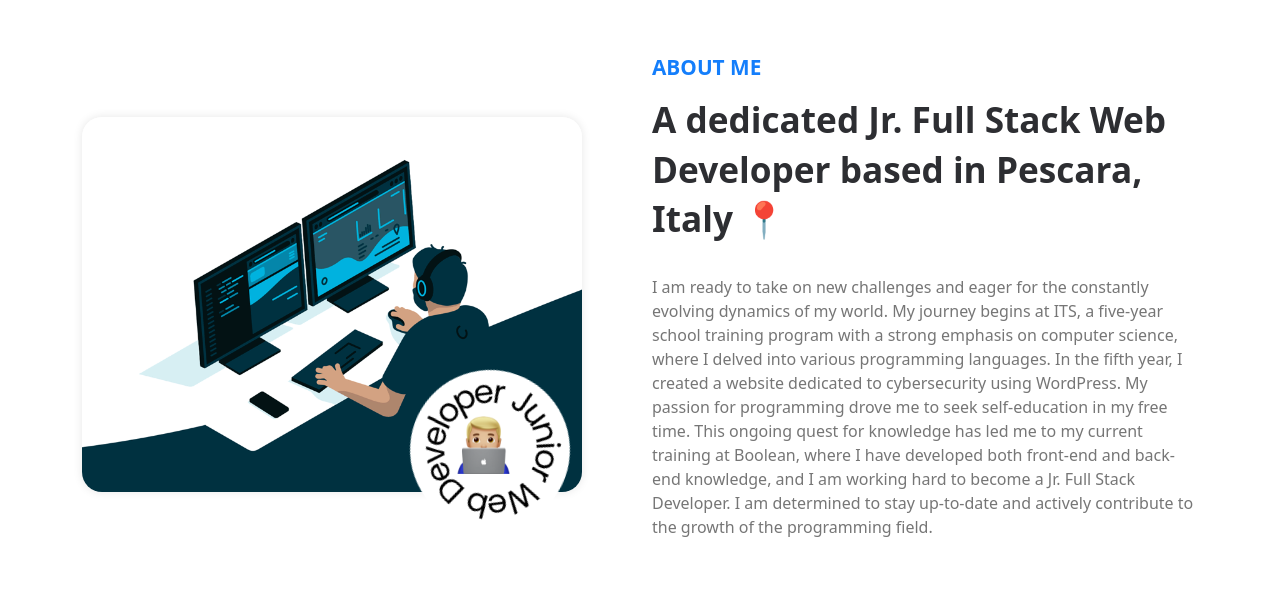
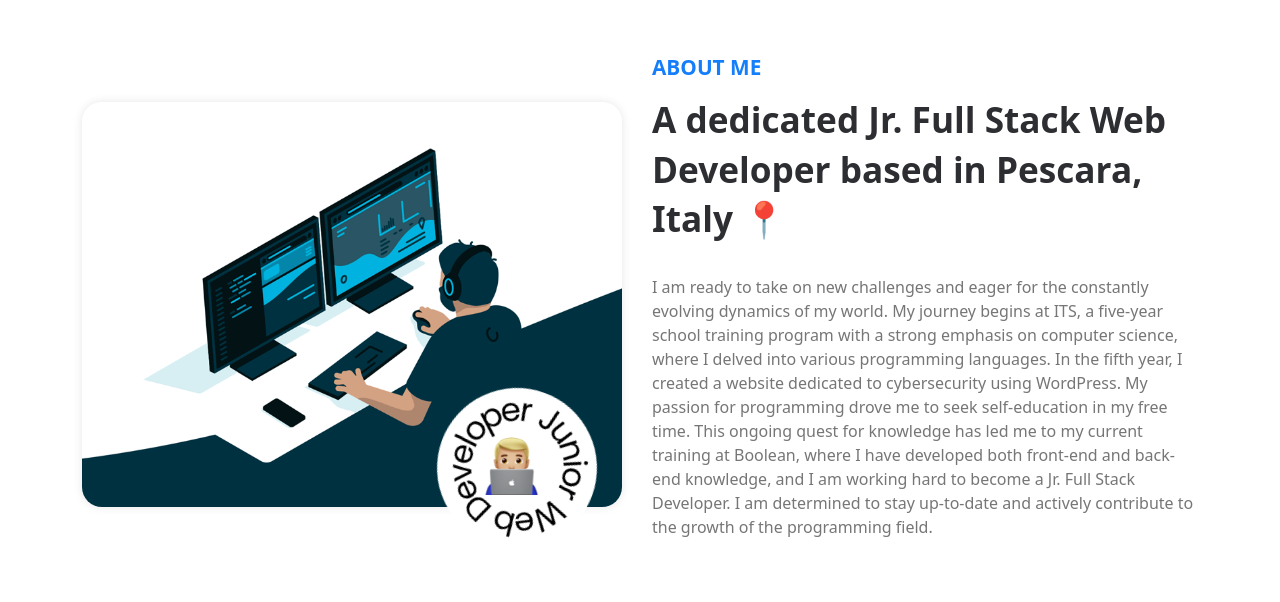
Before and after one commit to stefansimereaa/Personal-Portfolio, a Vue app: page / in a window 1280 px wide. Shown: the part 1001-1603 px from the top of the page. Built offline with nearby package versions, Linux system fonts and the light colour scheme.

Commit message:
fixed dimensions img about me

```diff
--- a/src/components/main/sections/Aboutme.vue
+++ b/src/components/main/sections/Aboutme.vue
@@ -47,7 +47,7 @@ export default {
 
 // First img style
  #first-img{
-  width: 500px;
+  width: 540px;
   border-radius: 20px;
   box-shadow: 0 0 10px rgba(0,0,0, .1);
 }
@@ -55,8 +55,8 @@ export default {
 #second-img{
   max-width: 60px;
   position: absolute;
-  left: 68%;
-  bottom: 5%;
+  left: 73%;
+  bottom: 3%;
   z-index: 1;
 }
 
@@ -64,7 +64,7 @@ export default {
 #third-img {
   max-width: 160px;
   position: absolute;
-  left: 60%;
+  left: 65%;
   bottom: -10%;
   border-radius: 50%;
   animation: rotate 9s linear infinite;
```
